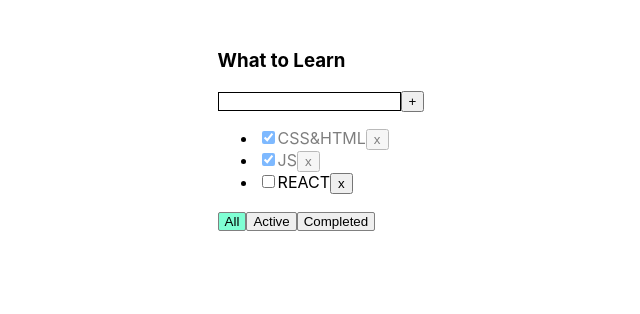
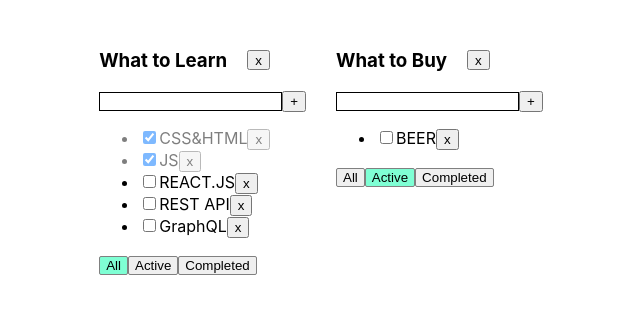
Before and after one commit to RomanCox/todolist, a React (Create React App) app: page / in a window 1280 px wide. Shown: the top 314 px of the page, without its empty margins (334-974 px from the left). Built offline with nearby package versions, Linux system fonts and the light colour scheme.

Commit message:
Lesson 5 Complete

```diff
--- a/src/App.tsx
+++ b/src/App.tsx
@@ -4,54 +4,94 @@ import {TaskType, Todolist} from './Todolist';
 import {v1} from 'uuid';
 
 export type FilterValuesType = 'all' | 'completed' | 'active';
-
+export type TodoListType = {
+    id: string,
+    title: string,
+    filter: FilterValuesType,
+};
 
 export const App = () => {
 
-    const [tasks, setTasks] = useState<Array<TaskType>>([
+    const todoList1 = v1();
+    const todoList2 = v1();
+
+    const [todoLists, setTodoLists] = useState<Array<TodoListType>>([
+        {id: todoList1, title: 'What to Learn', filter: 'all'},
+        {id: todoList2, title: 'What to Buy', filter: 'active'}
+    ])
+
+    const [tasks, setTasks] = useState({
+        [todoList1]: [
             {id: v1(), title: 'CSS&HTML', isDone: true,},
             {id: v1(), title: 'JS', isDone: true,},
-        {id: v1(), title: 'REACT', isDone: false,},
-    ]);
-    const [filter, setFilter] = useState<FilterValuesType>('all')
+            {id: v1(), title: 'REACT.JS', isDone: false,},
+            {id: v1(), title: 'REST API', isDone: false,},
+            {id: v1(), title: 'GraphQL', isDone: false,},
+        ],
+        [todoList2]: [
+            {id: v1(), title: 'MIlK', isDone: true,},
+            {id: v1(), title: 'BOOK', isDone: true,},
+            {id: v1(), title: 'BEER', isDone: false,},
+        ]
+    });
 
-    const deleteTask = (id: string) => {
-        setTasks(tasks.filter(task => task.id !== id));
+    const deleteTask = (id: string, todoListId: string) => {
+        let newTasks = tasks[todoListId];
+        tasks[todoListId] = newTasks.filter(f => f.id !== id);
+        setTasks({...tasks})
     }
-    const addTask = (title: string) => {
+    const addTask = (title: string, todoListId: string) => {
         let newTask = {id: v1(), title: title, isDone: false};
-        let newTasksForTodoList = [newTask, ...tasks];
-        setTasks(newTasksForTodoList);
+        let newTasks = tasks[todoListId];
+        tasks[todoListId] = [newTask, ...newTasks];
+        setTasks({...tasks});
+    }
+    const onChangeTaskStatus = (taskID: string, isDone: boolean, todoListId: string) => {
+        let task = tasks[todoListId].find(f => f.id === taskID);
+        if (task) {
+            task.isDone = isDone;
+            setTasks({...tasks})
+        }
+    }
+    const changeFilter = (value: FilterValuesType, todoListId: string) => {
+        let todoList = todoLists.find(f => f.id === todoListId)
+        if (todoList) {
+            todoList.filter = value
+            setTodoLists([...todoLists])
+        }
     }
 
-    let tasksForTodo = tasks;
-
-    if (filter === 'active') {
-        tasksForTodo = tasks.filter(task => !task.isDone)
-    }
-    if (filter === 'completed') {
-        tasksForTodo = tasks.filter(task => task.isDone)
-    }
-
-    const onChangeTaskStatus = (taskID: string, isDone: boolean) => {
-        let task = tasks.find(task => task.id === taskID);
-        if (task) {
-            task.isDone = isDone
-        }
-        setTasks([...tasks])
+    const removeTodoList = (todoListId: string) => {
+        let filteredTodoLists = todoLists.filter(f => f.id !== todoListId);
+        setTodoLists(filteredTodoLists);
+        delete tasks[todoListId];
     }
 
     return (
         <AppContainer>
-            <Todolist
-                title='What to Learn'
+            {todoLists.map(m => {
+                let tasksForTodo:Array<TaskType> = tasks[m.id];
+                if (m.filter === 'active') {
+                    tasksForTodo = tasks[m.id].filter(f => !f.isDone)
+                }
+                if (m.filter === 'completed') {
+                    tasksForTodo = tasks[m.id].filter(f => f.isDone)
+                }
+
+                return <Todolist
+                    key={m.id}
+                    id={m.id}
+                    title={m.title}
                     tasks={tasksForTodo}
                     deleteTask={deleteTask}
-                setFilter={setFilter}
+                    changeFilter={changeFilter}
                     addTask={addTask}
                     onChangeTaskStatus={onChangeTaskStatus}
-                filter={filter}
+                    filter={m.filter}
+                    removeTodoList={removeTodoList}
                 />
+            })}
+
         </AppContainer>
     );
 };
--- a/src/TodoListStyled.ts
+++ b/src/TodoListStyled.ts
@@ -10,9 +10,21 @@ type TaskStyledType = {
 }
 
 export const TodoListStyled = styled.div`
+  display: flex;
+  flex-direction: column;
   margin-right: 30px;
 `
+export const TitleContainerStyled = styled.div`
+  display: flex;
+  align-items: center;
+  gap: 20px;
+`
+
 export const TitleStyled = styled.h3``
+
+export const DeleteButtonStyled = styled.button`
+  height: 20px;
+`
 
 export const TodolistContentStyled = styled.div``
 
@@ -30,6 +42,6 @@ export const ButtonStyled = styled.button<ButtonStyledPropsType>`
   border: 1px solid grey;
 `
 
-export const TaskStyled = styled.div<TaskStyledType>`
+export const TaskStyled = styled.li<TaskStyledType>`
   opacity: ${props => props.opacity};
 `
--- a/src/Todolist.tsx
+++ b/src/Todolist.tsx
@@ -1,10 +1,11 @@
 import React, {ChangeEvent, KeyboardEvent, useState} from 'react';
 import {FilterValuesType} from './App';
 import {
-    ButtonStyled,
+    ButtonStyled, DeleteButtonStyled,
     ErrorMessageStyled,
     InputStyled,
     TaskStyled,
+    TitleContainerStyled,
     TitleStyled,
     TodolistContentStyled,
     TodoListStyled
@@ -17,13 +18,15 @@ export type TaskType = {
 }
 
 type TodolistType = {
+    id: string,
     title: string,
     tasks: Array<TaskType>,
-    deleteTask: (id: string) => void,
-    setFilter: (value: FilterValuesType) => void,
-    addTask: (title: string) => void,
-    onChangeTaskStatus: (taskID: string, isDone: boolean) => void,
-    filter: FilterValuesType
+    deleteTask: (id: string, todoListId: string) => void,
+    changeFilter: (value: FilterValuesType, todoListId: string) => void,
+    addTask: (title: string, todoListId: string) => void,
+    onChangeTaskStatus: (taskID: string, isDone: boolean, todoListId: string) => void,
+    filter: FilterValuesType,
+    removeTodoList: (todoListId: string) => void,
 }
 
 export const Todolist = (props: TodolistType) => {
@@ -50,29 +53,39 @@ export const Todolist = (props: TodolistType) => {
         bgColor.completed = 'aquamarine'
     }
 
-    const onAllFilterHandler = () => props.setFilter('all')
-    const onActiveFilterHandler = () => props.setFilter('active')
-    const onCompletedFilterHandler = () => props.setFilter('completed')
+    const onAllClickHandler = () => {
+        props.changeFilter('all', props.id)
+    }
+    const onActiveClickHandler = () => props.changeFilter('active', props.id)
+    const onCompletedClickHandler = () => props.changeFilter('completed', props.id)
 
     const addTaskHandler = () => {
         if (newTaskTitle.trim() === '') {
             setError('Title is required')
+            setNewTaskTitle('')
             return
         }
-        props.addTask(newTaskTitle.trim());
+        props.addTask(newTaskTitle.trim(), props.id);
         setNewTaskTitle('');
     }
     const onKeyPressHandler = (e: KeyboardEvent<HTMLInputElement>) => {
         setError(null)
         if (e.key === 'Enter') {
-            props.addTask(newTaskTitle);
+            props.addTask(newTaskTitle, props.id);
             setNewTaskTitle('');
         }
     }
 
+    const removeTodoHandler = () => {
+        props.removeTodoList(props.id)
+    }
+
     return (
         <TodoListStyled>
+            <TitleContainerStyled>
                 <TitleStyled>{props.title}</TitleStyled>
+                <DeleteButtonStyled onClick={removeTodoHandler}>x</DeleteButtonStyled>
+            </TitleContainerStyled>
             <TodolistContentStyled>
                 <InputStyled
                     value={newTaskTitle}
@@ -84,34 +97,32 @@ export const Todolist = (props: TodolistType) => {
                 {error && <ErrorMessageStyled>{error}</ErrorMessageStyled>}
             </TodolistContentStyled>
             <ul>
-                {props.tasks.map(task => {
-                    const onClickHandler = () => props.deleteTask(task.id)
+                {props.tasks.map(m => {
+                    const onClickHandler = () => props.deleteTask(m.id, props.id)
                     const onChangeHandler = (e: ChangeEvent<HTMLInputElement>) => {
-                        props.onChangeTaskStatus(task.id, e.currentTarget.checked)
+                        props.onChangeTaskStatus(m.id, e.currentTarget.checked, props.id)
                     }
                     let opacity = '1';
-                    if (task.isDone) {
+                    if (m.isDone) {
                         opacity = '0.5'
                     }
 
-                    return <li key={task.id}>
-                        <TaskStyled opacity={opacity}>
+                    return <TaskStyled key={m.id} opacity={opacity}>
                         <input
                             type='checkbox'
-                                checked={task.isDone}
+                            checked={m.isDone}
                             onChange={onChangeHandler}
                         />
-                            <span>{task.title}</span>
+                        <span>{m.title}</span>
                         <button onClick={onClickHandler}>x</button>
                     </TaskStyled>
-                    </li>
 
                 })}
             </ul>
             <div>
-                <ButtonStyled onClick={onAllFilterHandler} bgColor={bgColor.all}>All</ButtonStyled>
-                <ButtonStyled onClick={onActiveFilterHandler} bgColor={bgColor.active}>Active</ButtonStyled>
-                <ButtonStyled onClick={onCompletedFilterHandler} bgColor={bgColor.completed}>Completed</ButtonStyled>
+                <ButtonStyled onClick={onAllClickHandler} bgColor={bgColor.all}>All</ButtonStyled>
+                <ButtonStyled onClick={onActiveClickHandler} bgColor={bgColor.active}>Active</ButtonStyled>
+                <ButtonStyled onClick={onCompletedClickHandler} bgColor={bgColor.completed}>Completed</ButtonStyled>
             </div>
         </TodoListStyled>
     );
```
Lines whose indentation alone changed are shown as unchanged.
